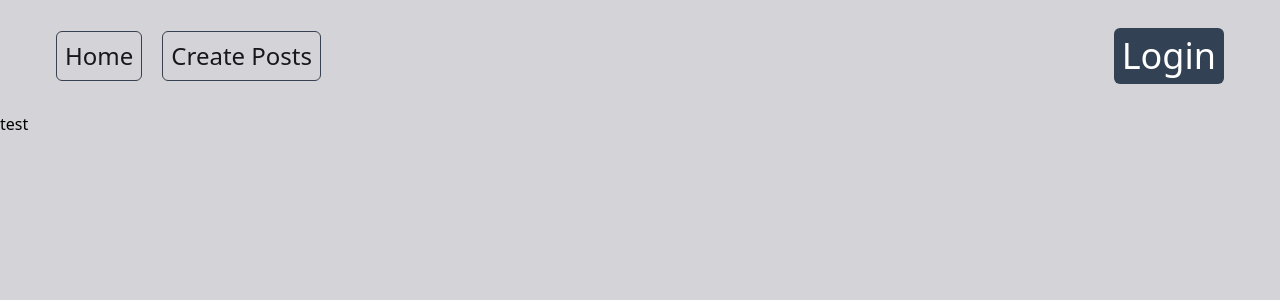
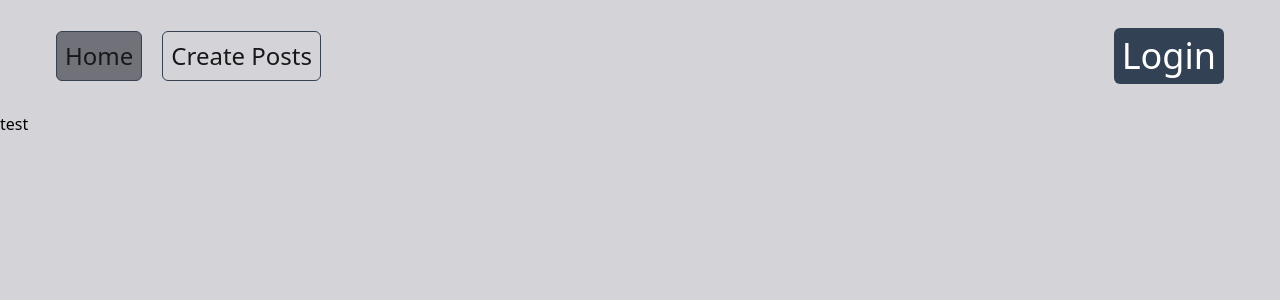
Before and after one commit to mohammad-reza-zeydani/next-js-blog-app, a Next.js app: page / in a window 1280 px wide. Shown: the top 300 px of the page. Built offline with nearby package versions, Linux system fonts and the light colour scheme.

Commit message:
fixed an error in tailwind config file and created button file to move my links

```diff
--- a/src/components/button.tsx
+++ b/src/components/button.tsx
@@ -0,0 +1,29 @@
+'use client'
+import Link from "next/link";
+import { usePathname } from "next/navigation";
+const Button = () => {
+    const pathName=usePathname()
+    const links=[
+        {
+            id:'1',
+            name:"Home",
+            path:"/"
+        },
+        {
+            id:'2',
+            name:"Create Posts",
+            path:"/createPost"
+        }
+    ]
+    return (
+    <div className="flex items-center gap-x-5">
+       {links.map((link)=>{
+        return(
+            <Link key={link.id} href={link.path} className={`text-2xl text-zinc-900 border p-2 border-gray-700 rounded-md ${pathName===link.path ? "bg-zinc-500":"bg-none"}`}>{link.name}</Link>
+        )
+       })}
+    </div>
+     );
+}
+
+export default Button;
--- a/src/components/nav.tsx
+++ b/src/components/nav.tsx
@@ -1,12 +1,9 @@
-
+import Button from "./button";
 import Link from "next/link";
 const Navigation = () => {
   return (
     <nav className='px-14 py-7 flex justify-between'>
-      <div className="flex items-center gap-x-5 child:text-2xl child:text-zinc-900 child:border child:p-2 child:border-gray-700 child:rounded-md">
-        <Link  href={"/"}>Home</Link>
-        <Link href={"/createPost"}>Create Posts</Link>
-      </div>
+      <Button/>
       <Link className="text-white bg-slate-700 p-2 rounded-md text-4xl active:bg-slate-400" href={"/logIn"}>Login</Link>
     </nav>
   );
--- a/tailwind.config.ts
+++ b/tailwind.config.ts
@@ -1,4 +1,5 @@
 import type { Config } from "tailwindcss";
+import plugin from "tailwindcss/plugin"
 export default {
   content: [
     "./src/pages/**/*.{js,ts,jsx,tsx,mdx}",
@@ -10,8 +11,11 @@ export default {
     },
   },
   plugins: [
-    function ({ addVariant}) {
-    addVariant('child', '& > *');
-    addVariant('child-hover', '& > *:hover');
-}],
+    plugin(
+      function ({ addVariant}) {
+        addVariant('child', '& > *');
+        addVariant('child-hover', '& > *:hover');
+    }
+    )
+],
 } satisfies Config;
```
